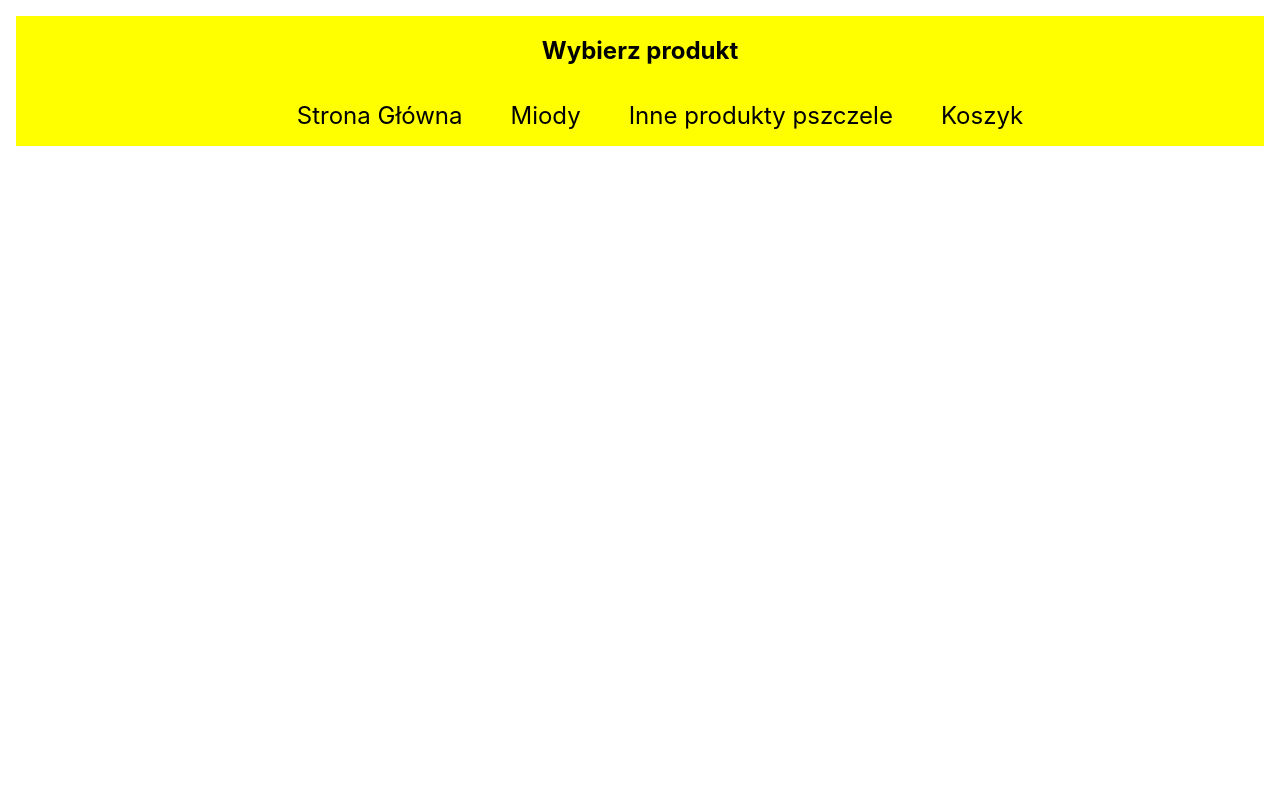
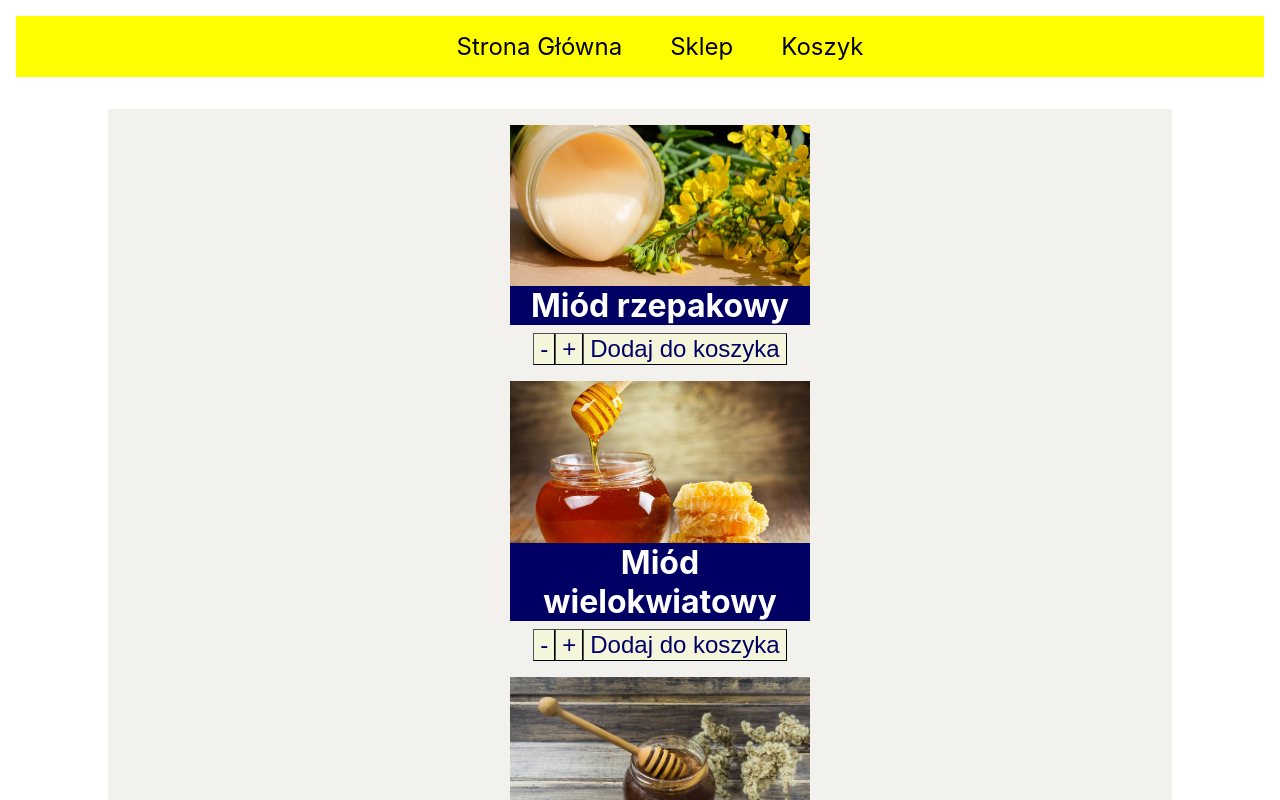
Before and after one commit to tomfidos/redux-online-store, a React (Create React App) app: page /sklep in a window 1280 px wide. Shown: the top 800 px of the page. Built offline with nearby package versions, Linux system fonts and the light colour scheme.

Commit message:
Simplified products display & handling.

```diff
--- a/src/components/AppNav.tsx
+++ b/src/components/AppNav.tsx
@@ -7,11 +7,9 @@ const AppNav = (): JSX.Element => {
 
     return (
         <nav className="nav">
-            <h1>Wybierz produkt</h1>
             <ul>
                 <li><Link to="/" className="navElement">Strona Główna</Link></li>
-                <li><Link to="/miody" className="navElement">Miody</Link></li>
-                <li><Link to="/inne" className="navElement">Inne produkty pszczele</Link></li>
+                <li><Link to="/sklep" className="navElement">Sklep</Link></li>
                 <li><Link to="/koszyk" className="navElement">Koszyk</Link></li>
             </ul>
         </nav>
--- /dev/null
+++ b/src/components/Products.css
@@ -0,0 +1,44 @@
+.gallery {
+    margin: auto;
+    display: flex;
+    flex-flow: column;
+    width: 80%;
+    align-self: center;
+    align-items: center;
+    padding-top: 1em;
+    padding-bottom: 1em;
+    background-color:  #f2f1ed;
+    list-style: none;
+}
+
+.product-wrapper {
+    margin-bottom: 1em;
+}
+
+.image {
+    max-width: 300px;
+    display: block;
+}
+
+.product-name {
+    max-width: 300px;
+    text-align: center;
+    font-size: 2em;
+    background-color: rgba(0, 0, 100);
+    color: white;
+    margin: 0;
+}
+
+.buy-product {
+    display: flex;
+    margin-top: 0.5em;
+    justify-content: center;
+}
+
+.button {
+    cursor: pointer;
+    font-size: 1.5em;
+    background-color: beige;
+    border-width: 1px;
+    color: rgba(0, 0, 100);
+}
--- a/src/components/Products.tsx
+++ b/src/components/Products.tsx
@@ -1,16 +1,40 @@
-import productJson from '../productConfig.json';
-import Product from './Product';
+import './Products.css';
 
 
 const Products = (): JSX.Element => {
 
     return (
-        <ul>
-            {productJson.products.map(product => {
-                return (
-                    <li>Single Product</li>
-                );
-            })}
+        <ul className="gallery">
+            <li className="product-wrapper" key="1">
+                <img className="image" src={require('../assets/rzepak.jpg')} alt="rzepakowy" />
+                <h3 className="product-name">Miód rzepakowy</h3>
+                <div className="buy-product">
+                    <button className="button">-</button>
+                    <span></span>
+                    <button className="button">+</button>
+                    <button className="button">Dodaj do koszyka</button>
+                </div>
+            </li>
+            <li className="product-wrapper" key="2">
+                <img className="image" src={require('../assets/wielokwiat.jpg')} alt="wielokwiat" />
+                <h3 className="product-name">Miód wielokwiatowy</h3>
+                <div className="buy-product">
+                    <button className="button">-</button>
+                    <span></span>
+                    <button className="button">+</button>
+                    <button className="button">Dodaj do koszyka</button>
+                </div>
+            </li>
+            <li className="product-wrapper" key="3">
+                <img className="image" src={require('../assets/gryczany.jpg')} alt="gryczany" />
+                <h3 className="product-name">Miód gryczany</h3>
+                <div className="buy-product">
+                    <button className="button">-</button>
+                    <span></span>
+                    <button className="button">+</button>
+                    <button className="button">Dodaj do koszyka</button>
+                </div>
+            </li>
         </ul>
     );
 }
--- a/src/routes/AppRoutes.tsx
+++ b/src/routes/AppRoutes.tsx
@@ -1,7 +1,7 @@
 import { Routes, Route } from 'react-router-dom';
 
 import Home from '../views/Home';
-import Products from '../components/Product';
+import Products from '../components/Products';
 import Basket from '../components/Basket';
 
 
@@ -9,8 +9,7 @@ const AppRoutes = () => {
     return (
         <Routes>
             <Route path="/" element={<Home />} />
-            <Route path="miody" element={<Products />} />
-            <Route path="inne" element={<Products />} />
+            <Route path="sklep" element={<Products />} />
             <Route path="koszyk" element={<Basket />} />
         </Routes>
     );
```
